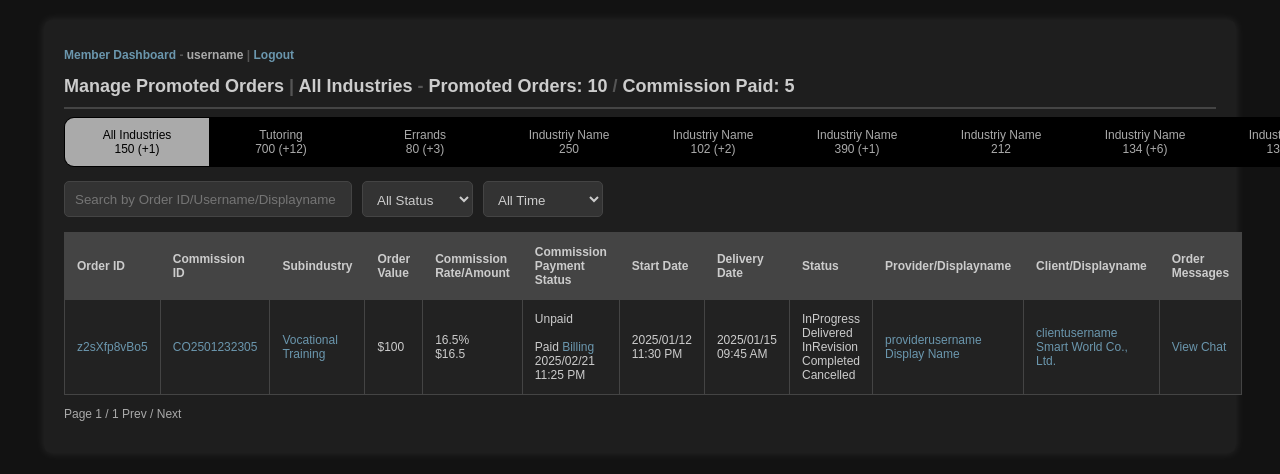
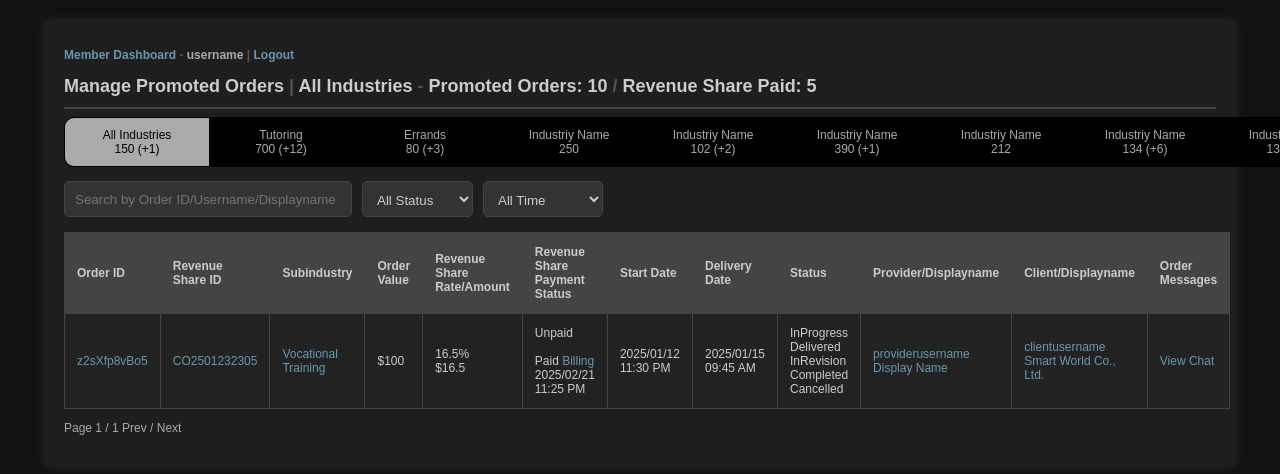
Before and after one commit to casedeep/admin_dashboard, a plain HTML site: page manage/promoted_orders.html in a window 1280 px wide. Shown: the top 474 px of the page. Drawn offline with Linux system fonts and the light colour scheme.

Commit message:
Add files via upload

```diff
--- a/manage/promoted_orders.html
+++ b/manage/promoted_orders.html
@@ -103,7 +103,7 @@
       <font style="color: #555;">|</font>
       <a href="#">Logout</a>
       <br><br>
-      <span style="font-size: large;">Manage Promoted Orders <font style="color: #555;">|</font> All Industries <font style="color: #555;">-</font> Promoted Orders: 10 <font style="color: #555;">/</font> Commission Paid: 5</span>
+      <span style="font-size: large;">Manage Promoted Orders <font style="color: #555;">|</font> All Industries <font style="color: #555;">-</font> Promoted Orders: 10 <font style="color: #555;">/</font> Revenue Share Paid: 5</span>
     </h1>
 
     <div class="section">
@@ -195,11 +195,11 @@
             <thead>
               <tr>
                 <th>Order ID</th>
-                <th>Commission ID</th>
+                <th>Revenue Share ID</th>
                 <th>Subindustry</th>
                 <th>Order Value</th>
-                <th>Commission Rate/Amount</th>
-                <th>Commission Payment Status</th>
+                <th>Revenue Share Rate/Amount</th>
+                <th>Revenue Share Payment Status</th>
                 <th>Start Date</th>
                 <th>Delivery Date</th>
                 <th>Status</th>
```
